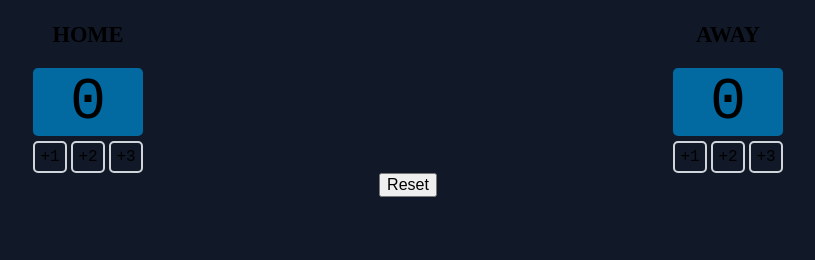
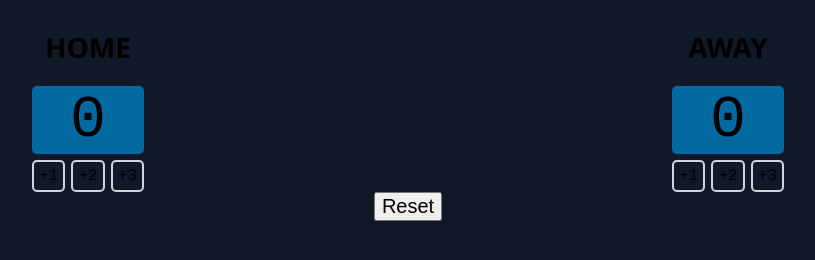
Before and after one commit to jared2727/Scoreboard_project, a website built with Vite: page index.html in a window 1280 px wide. Shown: the whole page, without its empty margins (232-1047 px from the left). Built offline with nearby package versions, Linux system fonts and the light colour scheme.

Commit message:
Update index.css

```diff
--- a/index.css
+++ b/index.css
@@ -2,7 +2,9 @@ body {
     margin: 0;
     text-align: center;
     background-color: #111827;
-    font-size: larger;
+    font-size: x-large;
+    margin-bottom: 20px;
+    font-family:'Segoe UI', Tahoma, Geneva, Verdana, sans-serif;
 }
 
 #home, #guest {
@@ -56,11 +58,16 @@ body {
 .plus-btn {
     padding: 5px;
     margin-top: 5px;
-    border:2px solid #D1D5DB;
+    border: 2px solid #D1D5DB;
     border-radius: 5px;
-    background-color: transparent;
+    background-color:#111827;
     font-family: monospace;
     font-size: large;
+}
+
+.plus-btn:active {
+    background-color:#303030;
+    border: 2px solid transparent;
 }
 
 #reset-div {
```
